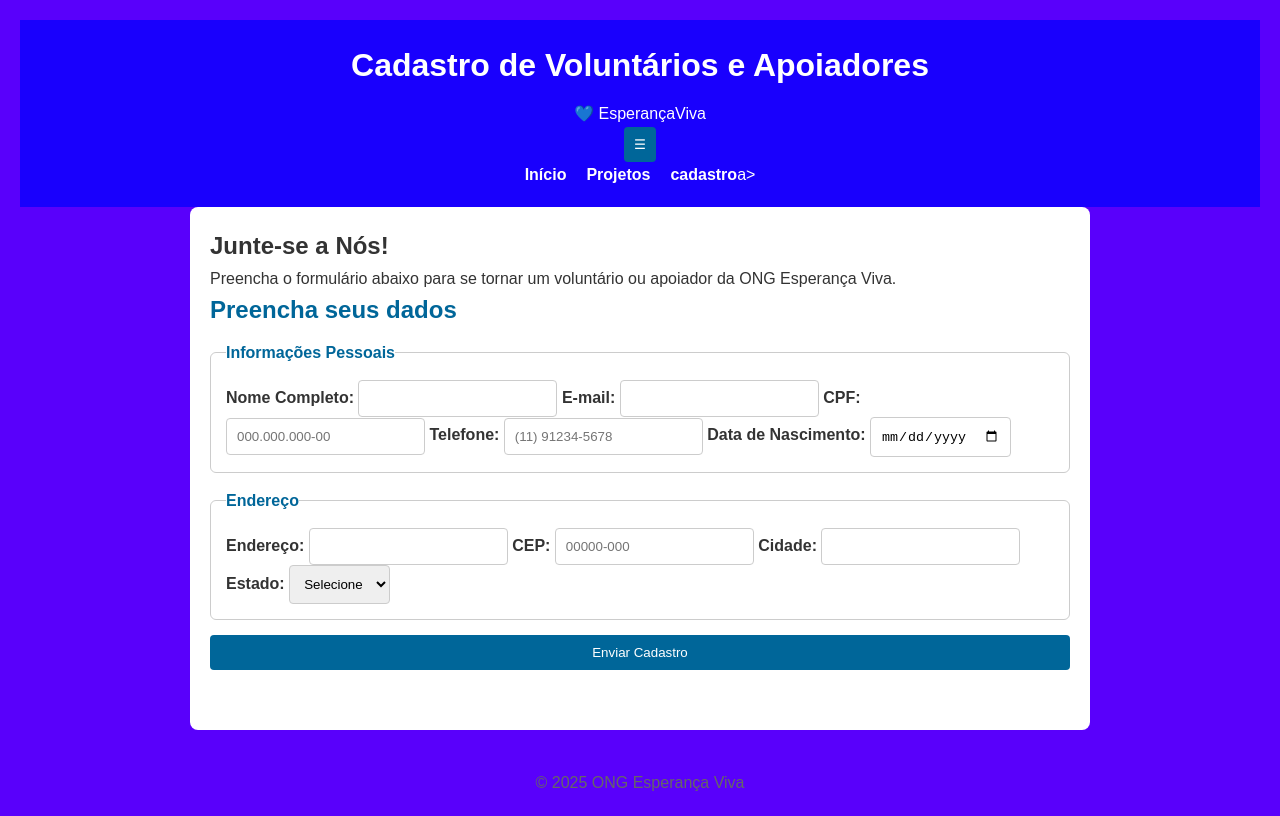
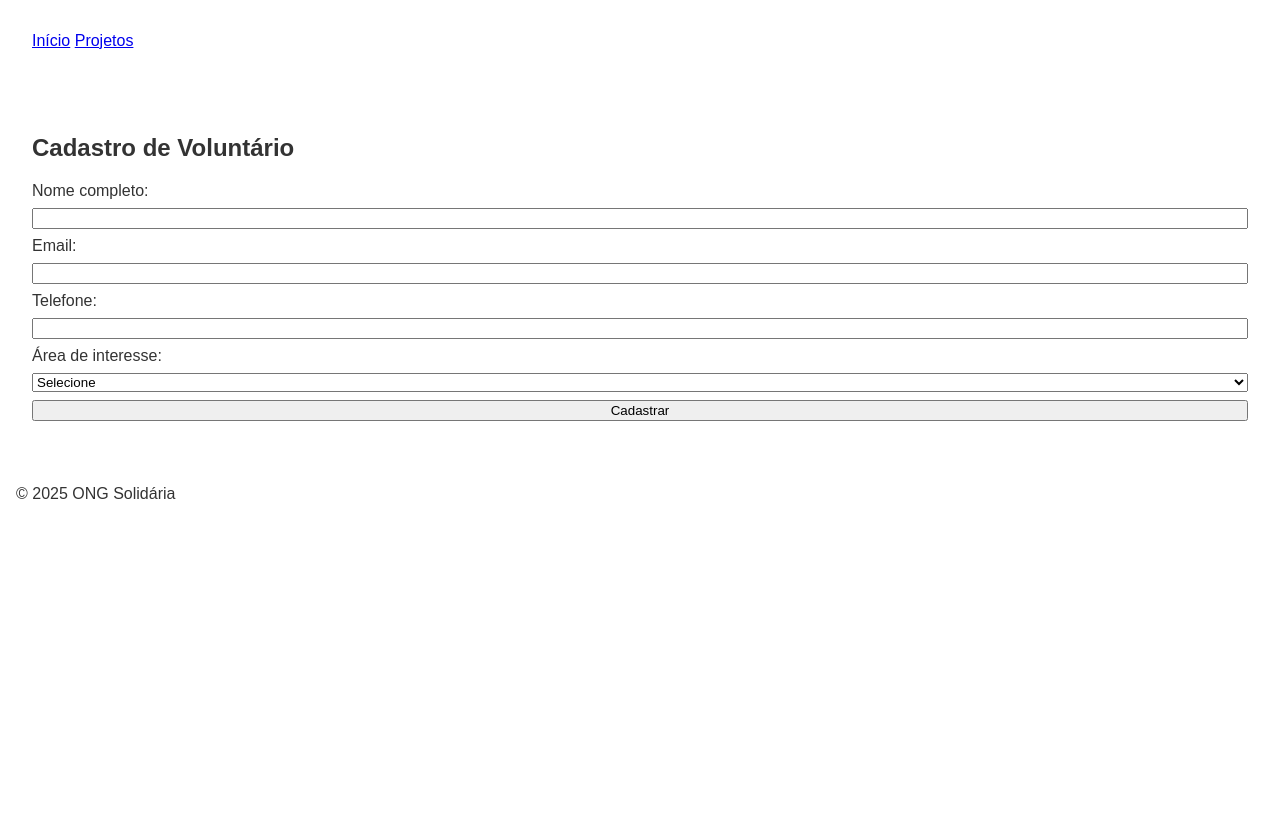
Before and after one commit to thiagosilv7/ong-Front-end-, a plain HTML site: page cadastro.html in a window 1280 px wide. Drawn offline with Linux system fonts and the light colour scheme.

Commit message:
primeiro commit

```diff
--- a/cadastro.html
+++ b/cadastro.html
@@ -1,83 +1,49 @@
 <!DOCTYPE html>
-<html lang="pt-br">
+<html lang="pt-BR">
 <head>
-  <meta charset="UTF-8">
-  <meta name="viewport" content="width=device-width, initial-scale=1.0">
-  <meta name="description" content="Cadastro de voluntários e apoiadores da ONG Esperança Viva.">
-  <title>Cadastro - ONG Esperança Viva</title>
-  <link rel="stylesheet" href="css/style.css">
-  <script src="js/scripts.js" defer></script>
+  <meta charset="UTF-8" />
+  <meta name="viewport" content="width=device-width, initial-scale=1.0" />
+  <title>Cadastro - ONG Solidária</title>
+  <link rel="stylesheet" href="css/style.css" />
 </head>
 <body>
   <header>
-    <h1>Cadastro de Voluntários e Apoiadores</h1>
     <nav>
-      <div class="logo">&#128153; EsperançaViva</div>
-      <button class="menu-toggle" onclick="toggleMenu()">☰</button>
-      <ul id="navMenu">
-        <li><a href="index.html">Início</a></li>
-        <li><a href="projetos.html">Projetos</a></li>
-        <li><a href="cadastro.html" class="active">cadastro</a>a></li>
-      </ul>
+      <a href="index.html">Início</a>
+      <a href="projeto.html">Projetos</a>
     </nav>
   </header>
 
   <main>
-    <section class="hero hero-cadastro">
-      <div class="hero-content">
-        <h1>Junte-se a Nós!</h2>
-        <p>Preencha o formulário abaixo para se tornar um voluntário ou apoiador da ONG Esperança Viva.</p>
-      <h2>Preencha seus dados</h2>
-      <form action="#" method="post">
-        <fieldset>
-          <legend>Informações Pessoais</legend>
+    <section>
+      <h1>Cadastro de Voluntário</h1>
+      <form id="form-cadastro" aria-label="Formulário de cadastro">
+        <label for="nome">Nome completo:</label>
+        <input type="text" id="nome" name="nome" required />
 
-          <label for="nome">Nome Completo:</label>
-          <input type="text" id="nome" name="nome" required>
+        <label for="email">Email:</label>
+        <input type="email" id="email" name="email" required />
 
-          <label for="email">E-mail:</label>
-          <input type="email" id="email" name="email" required>
+        <label for="telefone">Telefone:</label>
+        <input type="tel" id="telefone" name="telefone" required pattern="[0-9]{10,11}" />
 
-          <label for="cpf">CPF:</label>
-          <input type="text" id="cpf" name="cpf" required pattern="\d{3}\.\d{3}\.\d{3}-\d{2}" placeholder="000.000.000-00">
+        <label for="interesse">Área de interesse:</label>
+        <select id="interesse" name="interesse" required>
+          <option value="">Selecione</option>
+          <option value="educacao">Educação</option>
+          <option value="saude">Saúde</option>
+          <option value="comunidade">Comunidade</option>
+        </select>
 
-          <label for="telefone">Telefone:</label>
-          <input type="tel" id="telefone" name="telefone" required pattern="\(\d{2}\)\s\d{4,5}-\d{4}" placeholder="(11) 91234-5678">
-
-          <label for="nascimento">Data de Nascimento:</label>
-          <input type="date" id="nascimento" name="nascimento" required>
-        </fieldset>
-
-        <fieldset>
-          <legend>Endereço</legend>
-
-          <label for="endereco">Endereço:</label>
-          <input type="text" id="endereco" name="endereco" required>
-
-          <label for="cep">CEP:</label>
-          <input type="text" id="cep" name="cep" required pattern="\d{5}-\d{3}" placeholder="00000-000">
-
-          <label for="cidade">Cidade:</label>
-          <input type="text" id="cidade" name="cidade" required>
-
-          <label for="estado">Estado:</label>
-          <select id="estado" name="estado" required>
-            <option value="">Selecione</option>
-            <option value="SP">SP</option>
-            <option value="RJ">RJ</option>
-            <option value="MG">MG</option>
-            <option value="RS">RS</option>
-            <!-- Adicione outros estados conforme necessário -->
-          </select>
-        </fieldset>
-
-        <button type="submit">Enviar Cadastro</button>
+        <button type="submit">Cadastrar</button>
       </form>
     </section>
   </main>
 
   <footer>
-    <p>&copy; 2025 ONG Esperança Viva</p>
+    <p>&copy; 2025 ONG Solidária</p>
   </footer>
+
+  <script src="js/modules/formValidation.js"></script>
 </body>
 </html>
--- a/css/style.css
+++ b/css/style.css
@@ -1,134 +1,33 @@
-/* Reset básico */
-* {
+body {
+  font-family: Arial, sans-serif;
   margin: 0;
   padding: 0;
-  box-sizing: border-box;
+  background: #fff;
+  color: #333;
 }
 
-/* Tipografia e cores */
-body {
-  font-family: Arial, sans-serif;
-  line-height: 1.6;
-  background-color: lab(32.66% 74.78 -104.46);
-  color: #333333;
-  padding: 20px;
-}
-
-/* Cabeçalho */
-header {
-  background-color: #1900fd;
-  color: white;
-  padding: 20px;
-  text-align: center;
-}
-
-header h1 {
-  font-size: 2rem;
-  margin-bottom: 10px;
+header, nav, main, section, footer {
+  padding: 1rem;
 }
 
 nav ul {
+  display: flex;
+  gap: 1rem;
   list-style: none;
-  display: flex;
-  justify-content: center;
-  gap: 20px;
 }
 
-nav a {
-  color: white;
-  text-decoration: none;
-  font-weight: bold;
-}
-
-nav a:hover {
-  text-decoration: underline;
-}
-
-/* Conteúdo principal */
-main {
-  max-width: 900px;
-  margin: 0 auto;
-  padding: 20px;
-  background-color: white;
-  border-radius: 8px;
-}
-
-/* Seções */
-section {
-  margin-bottom: 40px;
-}
-
-section h2 {
-  color: #006699;
-  margin-bottom: 10px;
-}
-
-section img {
-  max-width: 100%;
-  height: auto;
-  border-radius: 6px;
-  margin-top: 10px;
-}
-
-/* Formulário */
 form {
   display: flex;
   flex-direction: column;
-  gap: 15px;
+  gap: 0.5rem;
 }
 
-fieldset {
-  border: 1px solid #ccc;
-  padding: 15px;
-  border-radius: 6px;
-}
-
-legend {
-  font-weight: bold;
-  color: #006699;
-}
-
-label {
-  font-weight: bold;
-}
-
-input, select, button {
-  padding: 10px;
-  border: 1px solid #ccc;
-  border-radius: 4px;
-}
-
-button {
-  background-color: #006699;
-  color: white;
-  border: none;
-  cursor: pointer;
-}
-
-button:hover {
-  background-color: #004466;
-}
-
-/* Rodapé */
-footer {
-  text-align: center;
-  margin-top: 40px;
-  color: #666;
-}
-
-/* Responsividade */
-@media (max-width: 600px) {
+@media (max-width: 768px) {
   nav ul {
     flex-direction: column;
-    gap: 10px;
-  }
-
-  body {
-    padding: 10px;
-  }
-
-  main {
-    padding: 15px;
   }
 }
-.active
+.dark-mode {
+  background: #111;
+  color: #eee;
+}
```
Also changed, not shown: index.html (+34 -54 lines), js modulos/darkMode.js (added, +10 -0 lines), js modulos/domUtils.js (added, +18 -0 lines), js modulos/formValidation.js (added, +13 -0 lines), js modulos/main.js (added, +9 -0 lines), projeto.html (+12 -41 lines), script.js (deleted, +0 -31 lines), 1 other file.
